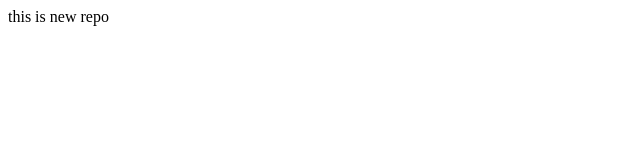
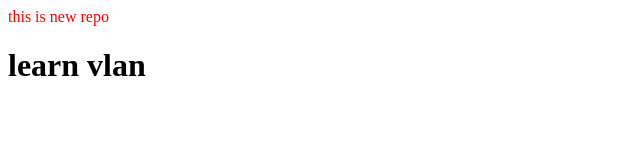
Before and after one commit to narace6431/localrepo, a plain HTML site: page index.html in a window 1280 px wide. Shown: the whole page, without its empty margins (0-640 px from the left). Drawn offline with Linux system fonts and the light colour scheme.

Commit message:
add new line to network branch

```diff
--- a/index.html
+++ b/index.html
@@ -1,2 +1,4 @@
 <p> this is new repo</p>
 <link rel="stylesheet" href="styles.css"
+<!-- learn networking -->
+<h1>learn vlan</h1>
```
